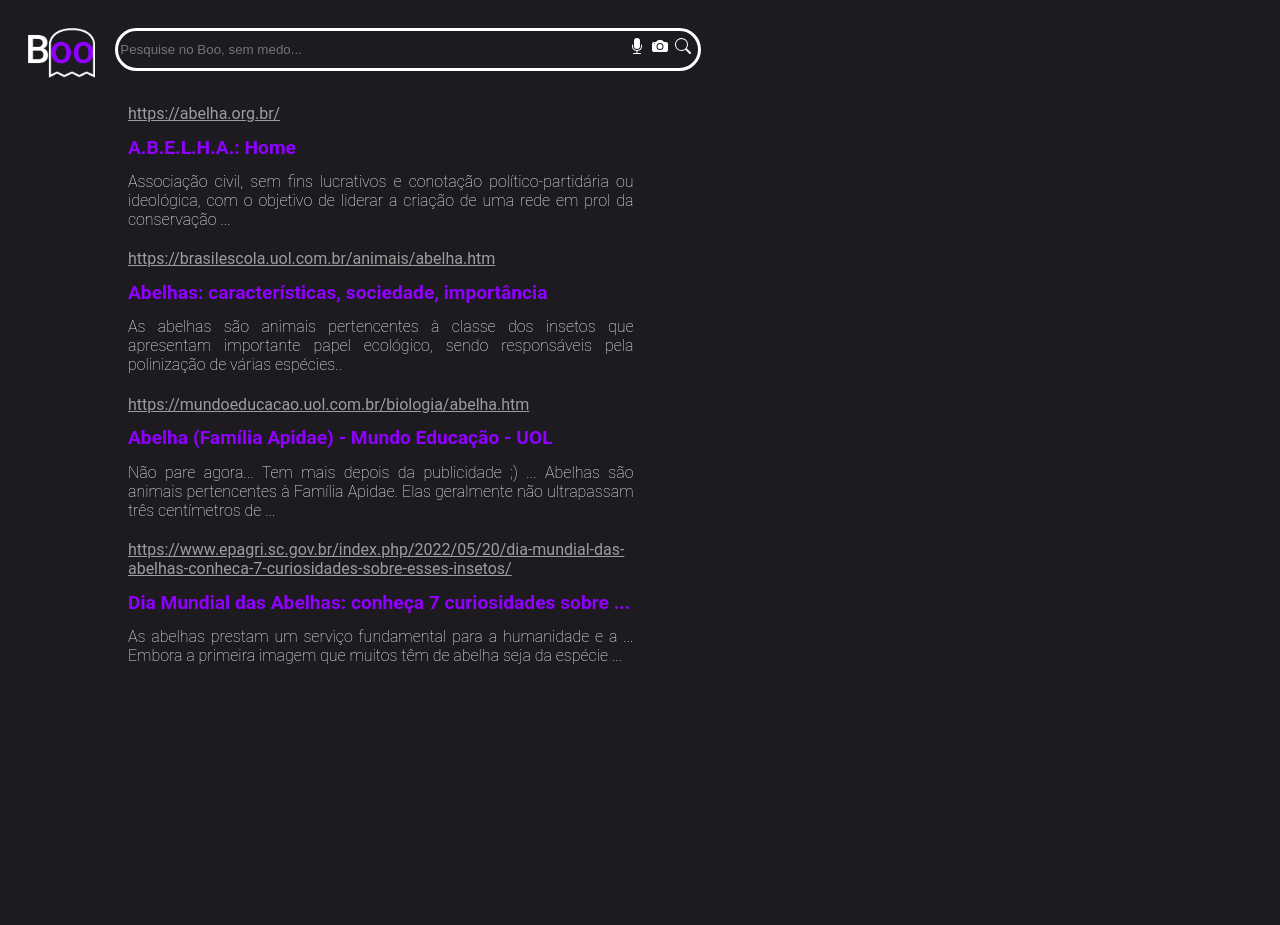
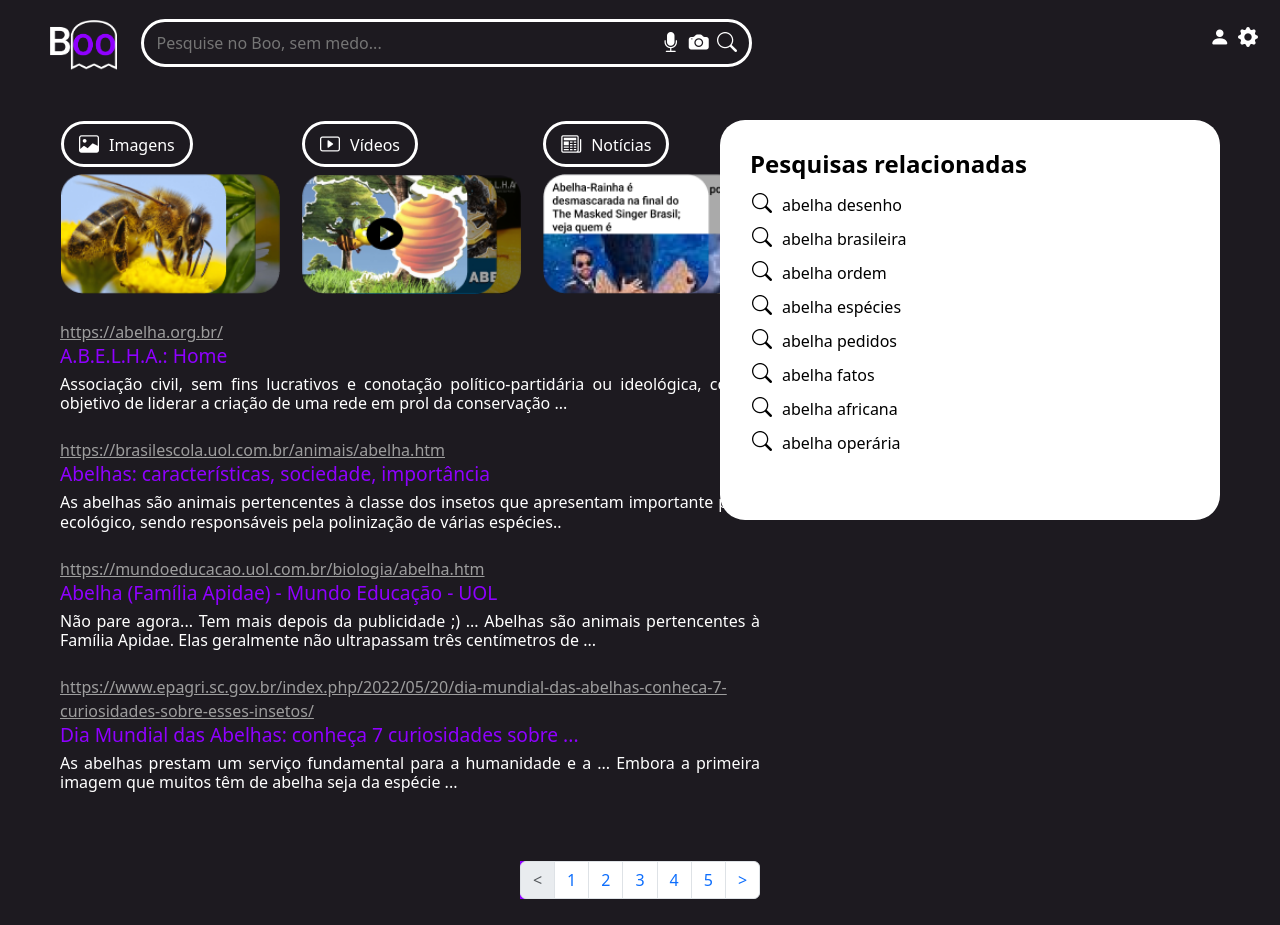
Before and after one commit to luiswallison/Boo, a plain HTML site: page pesquisa.html in a window 1280 px wide. Before the commit the page ends 800 px from the top, so only its background shows below. Drawn offline with nearby package versions, Linux system fonts and the light colour scheme.

Commit message:
Add files via upload

```diff
--- a/pesquisa.html
+++ b/pesquisa.html
@@ -4,41 +4,52 @@
     <meta charset="UTF-8">
     <meta http-equiv="X-UA-Compatible" content="IE=edge">
     <meta name="viewport" content="width=device-width, initial-scale=1.0">
-    <link rel="stylesheet" type="text/css" href="stylesheet.css" media="screen" />
-    <npm i bootstrap-icons>
+    <link rel="icon" type="imagem/png" href="icone2.png" />
+    <link href="https://cdn.jsdelivr.net/npm/bootstrap@5.3.0-alpha3/dist/css/bootstrap.min.css" rel="stylesheet" integrity="sha384-KK94CHFLLe+nY2dmCWGMq91rCGa5gtU4mk92HdvYe+M/SXH301p5ILy+dN9+nJOZ" crossorigin="anonymous">
+    <link rel="stylesheet" href="https://cdn.jsdelivr.net/npm/bootstrap-icons@1.10.5/font/bootstrap-icons.css">
     <title>Pesquisa</title>
 </head>
 <body>
-    <header>
-        <div>
-            <img src=icone.png>
+    <div class="grid-container">
+        <div class="item1">    <header class="fixed-top">
+            <a href="index.html"><img src="icone.png" class="icon"></a>
+            <div class="pesquisa">
+                <input type="search" placeholder="Pesquise no Boo, sem medo...">
+                <button>
+                    <i class="bi bi-mic-fill"></i>
+                </button>
+                <button>
+                    <i class="bi bi-camera-fill"></i>
+                </button>
+                <a href="pesquisa.html"><button>
+                    <i class="bi bi-search"></i>
+                </button></a>
             </div>
-
-        <div class="pesquisa">
-            <input type="text" class="barra" placeholder="Pesquise no Boo, sem medo...">
             <div class="buttons">
                 <button>
-                    <svg xmlns="http://www.w3.org/2000/svg" width="16" height="16" fill="white" class="bi bi-mic-fill" viewBox="0 0 16 16">
-                        <path d="M5 3a3 3 0 0 1 6 0v5a3 3 0 0 1-6 0V3z"/>
-                        <path d="M3.5 6.5A.5.5 0 0 1 4 7v1a4 4 0 0 0 8 0V7a.5.5 0 0 1 1 0v1a5 5 0 0 1-4.5 4.975V15h3a.5.5 0 0 1 0 1h-7a.5.5 0 0 1 0-1h3v-2.025A5 5 0 0 1 3 8V7a.5.5 0 0 1 .5-.5z"/>
-                      </svg>
+                    <i class="bi bi-person-fill"></i>
                 </button>
                 <button>
-                      <svg xmlns="http://www.w3.org/2000/svg" width="16" height="16" fill="white" class="bi bi-camera-fill" viewBox="0 0 16 16">
-                        <path d="M10.5 8.5a2.5 2.5 0 1 1-5 0 2.5 2.5 0 0 1 5 0z"/>
-                        <path d="M2 4a2 2 0 0 0-2 2v6a2 2 0 0 0 2 2h12a2 2 0 0 0 2-2V6a2 2 0 0 0-2-2h-1.172a2 2 0 0 1-1.414-.586l-.828-.828A2 2 0 0 0 9.172 2H6.828a2 2 0 0 0-1.414.586l-.828.828A2 2 0 0 1 3.172 4H2zm.5 2a.5.5 0 1 1 0-1 .5.5 0 0 1 0 1zm9 2.5a3.5 3.5 0 1 1-7 0 3.5 3.5 0 0 1 7 0z"/>
-                      </svg>
+                    <i class="bi bi-gear-fill"></i>
                 </button>
-                <a href="pesquisa.html"><button>
-                      <svg xmlns="http://www.w3.org/2000/svg" width="16" height="16" fill="white" class="bi bi-search" viewBox="0 0 16 16">
-                        <path d="M11.742 10.344a6.5 6.5 0 1 0-1.397 1.398h-.001c.03.04.062.078.098.115l3.85 3.85a1 1 0 0 0 1.415-1.414l-3.85-3.85a1.007 1.007 0 0 0-.115-.1zM12 6.5a5.5 5.5 0 1 1-11 0 5.5 5.5 0 0 1 11 0z"/>
-                      </svg>
-                </button></a>
             </div>
+        </header></div>
+        <div class="item2">    <main>
+
+            <table>
+                <tr>
+                    <td><button class="title"><i class="bi bi-image"></i>Imagens</button></td>
+                    <td><button class="title"><i class="bi bi-play-btn"></i>Vídeos</button></td>
+                    <td><button class="title"><i class="bi bi-newspaper"></i>Notícias</button></td>
+                </tr>
+                <div class="imgs">
+                    <tr>
+                        <td><a href="pesquisa.html"><img src="imagens.png"></a></td>
+                        <td><a href="pesquisa.html"><img src="videos.png" class="pngs"></a></td>
+                        <td><a href="pesquisa.html"><img src="noticias.png"></a></td>
+                    </tr>
                 </div>
-    </header>
-
-    <div class="geral">
+            </table>
             <div class="resultados">
                 <a href="https://abelha.org.br/">https://abelha.org.br/</a>
                 <h1>A.B.E.L.H.A.: Home</h1>
@@ -59,18 +70,110 @@
                 <h1>Dia Mundial das Abelhas: conheça 7 curiosidades sobre ...</h1>
                 <h2>As abelhas prestam um serviço fundamental para a humanidade e a ... Embora a primeira imagem que muitos têm de abelha seja da espécie ...</h2>
             </div>
+        </main></div>
+        <div class="item3">
+            <div class="box">
+                <h4>Pesquisas relacionadas</h4>
+                <a href="pesquisa.html"><button>
+                    <i class="bi bi-search" style="color:black"></i>abelha desenho
+                </button></a>
+                <br>
+                <a href="pesquisa.html"><button>
+                    <i class="bi bi-search" style="color:black"></i>abelha brasileira
+                </button></a>
+                <br>
+                <a href="pesquisa.html"><button>
+                    <i class="bi bi-search" style="color:black"></i>abelha ordem
+                </button></a>
+                <br>
+                <a href="pesquisa.html"><button>
+                    <i class="bi bi-search" style="color:black"></i>abelha espécies
+                </button></a>
+                <br>
+                <a href="pesquisa.html"><button>
+                    <i class="bi bi-search" style="color:black"></i>abelha pedidos
+                </button></a>
+                <br>
+                <a href="pesquisa.html"><button>
+                    <i class="bi bi-search" style="color:black"></i>abelha fatos
+                </button></a>
+                <br>
+                <a href="pesquisa.html"><button>
+                    <i class="bi bi-search" style="color:black"></i>abelha africana
+                </button></a>
+                <br>
+                <a href="pesquisa.html"><button>
+                    <i class="bi bi-search" style="color:black"></i>abelha operária
+                </button></a>
+        </div></div>
+        <div class="item4">
+            <footer>
+            <nav aria-label="Page navigation example">
+                <ul class="pagination justify-content-center black" style="margin-top: 50px;">
+                  <li class="page-item disabled" style="background-color: #8F00FF;">
+                    <a class="page-link" href="#" tabindex="-1"><</a>
+                  </li>
+                  <li class="page-item"><a class="page-link" href="#">1</a></li>
+                  <li class="page-item"><a class="page-link" href="#">2</a></li>
+                  <li class="page-item"><a class="page-link" href="#">3</a></li>
+                  <li class="page-item"><a class="page-link" href="#">4</a></li>
+                  <li class="page-item"><a class="page-link" href="#">5</a></li>
+                  <li class="page-item">
+                    <a class="page-link" href="#">></a>
+                  </li>
+                </ul>
+              </nav>
+        </footer></div>
       </div>
 </body>
 <style>
     body{
         background-color: #1D1A20;
-        font-family: Roboto;
+        font-family: system-ui, -apple-system, BlinkMacSystemFont, 'Segoe UI', Roboto, Oxygen, Ubuntu, Cantarell, 'Open Sans', 'Helvetica Neue', sans-serif;
+        color: white;
     }
-    img{
-        float: left;
-        background-color: transparent;
+    .item1 { grid-area: header; }
+    .item2 { grid-area: main; }
+    .item3 { grid-area: right; }
+    .item4 { grid-area: footer; }
+
+    .grid-container {
+        display: grid;
+        grid-template-areas:
+            'header header header header header header'
+            'main main main main right right'
+            'footer footer footer footer footer footer';
+        gap: 10px;
+        padding: 10px;
+    }
+    header{
+        background-color: #1D1A20;
+    }
+    .box{
+        padding: 30px;
+        height: 400px;
+        width: 500px;
+        background-color: white;
+        display: inline;
+        float: right;
+        margin-top: 100px;
+        margin-right: 50px;
+        border-radius: 25px;
+        display: block;
+    }
+    main img{
+        margin-top: 5px;
+        height: 120px;
+        padding-right: 20px;
+    }
+    .imgs{
+        width: 50vw;
+    }
+    .icon{
         height: 50px;
         margin: 20px;
+        margin-left: 50px;
+        width: auto;
     }
     .pesquisa{
         display: inline;
@@ -78,35 +181,39 @@
         background-color: transparent;
         border-color: white;
         border-radius: 25px;
-        width: 580px;
-        display: inline-block;
-        margin-top: 20px;
+        padding: 10px;
+        text-align: right;
     }
-    .barra{
-        font-style: normal;
+    input{
         border: none;
         outline: none;
         color: white;
-        height: 35px;
+        height: 40px;
         width: 500px;
         background-color: transparent;
     }
     button{
         background-color: transparent;
         border: none;
-        padding: 3px 0 0 3px;
+        padding: 2px;
     }
     .buttons{
         display: inline;
-        text-align: right;
+        float: right;
         background-color: transparent;
+        margin: 20px;
     }
-    .geral{
+    main{
+        padding-left: 50px;
+        margin-top: 100px;
         color: white;
-        margin: 1%;
-        width: 40%;
+        width: 50vw;
         text-align: justify;
         display: inline-block;
+    }
+    .bi{
+        color: white;
+        font-size: 20px;
     }
     a{
         color: #9D9D9D;
@@ -120,8 +227,60 @@
         font-weight: lighter;
     }
     .resultados{
-        margin-top: 4%;
+        margin-top: 25px;
         background-color: transparent;
+        width: 700px;
+    }
+    h4{
+        color: black;
+        font-weight: bold;
+    }
+    h5{
+        color: black;
+    }
+    .title{
+        color: white;
+        border: 3px solid;
+        background-color: transparent;
+        border-color: white;
+        border-radius: 25px;
+        padding: 5px 15px 5px 15px;
+    }
+    .box .bi{
+        padding-right: 10px;
+    }
+    main .bi{
+        padding-right: 10px;
+    }
+    @media (max-width: 1200px) {
+        .box{
+            width: 175px;
+        }
+        .box a{
+            font-size: 12px;
+        }
+        .box .bi{
+            font-size: 12px;
+        }
+    }
+    @media (max-width: 768px) {
+        .icon{
+            display: block;
+            text-align: center;
+            height: 75px;
+        }
+        .pesquisa{
+            text-align: center;
+        }
+        input{
+            width: 250px;
+        }
+        .box{
+            display: none;
+        }
+        .buttons{
+            display: none;
+        }
     }
 </style>
 </html>
```
Also changed, not shown: index.html (+56 -41 lines), icone2.png (added), imagens.png (added), noticias.png (added), videos.png (added). Lines whose indentation alone changed are shown as unchanged.
